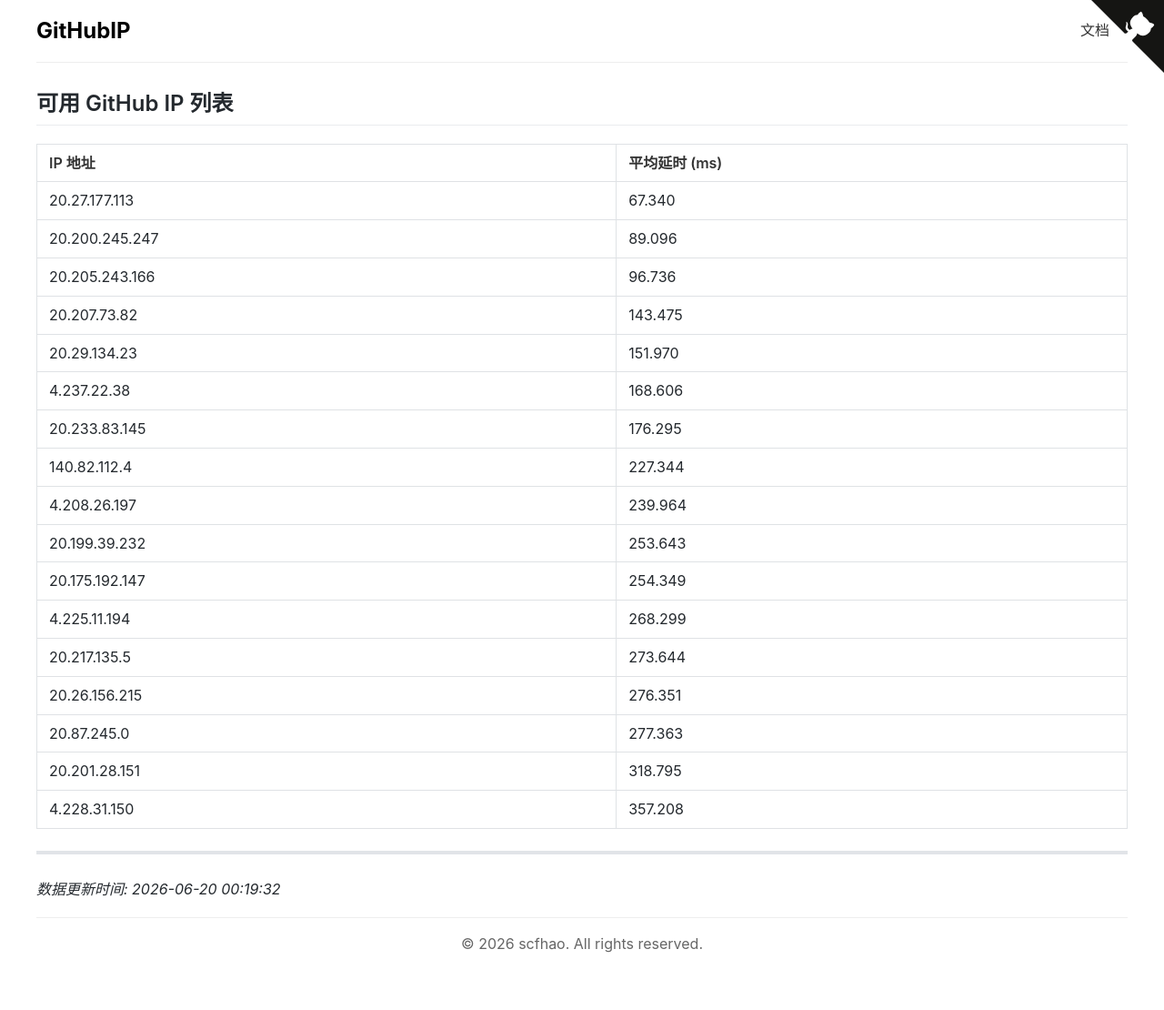
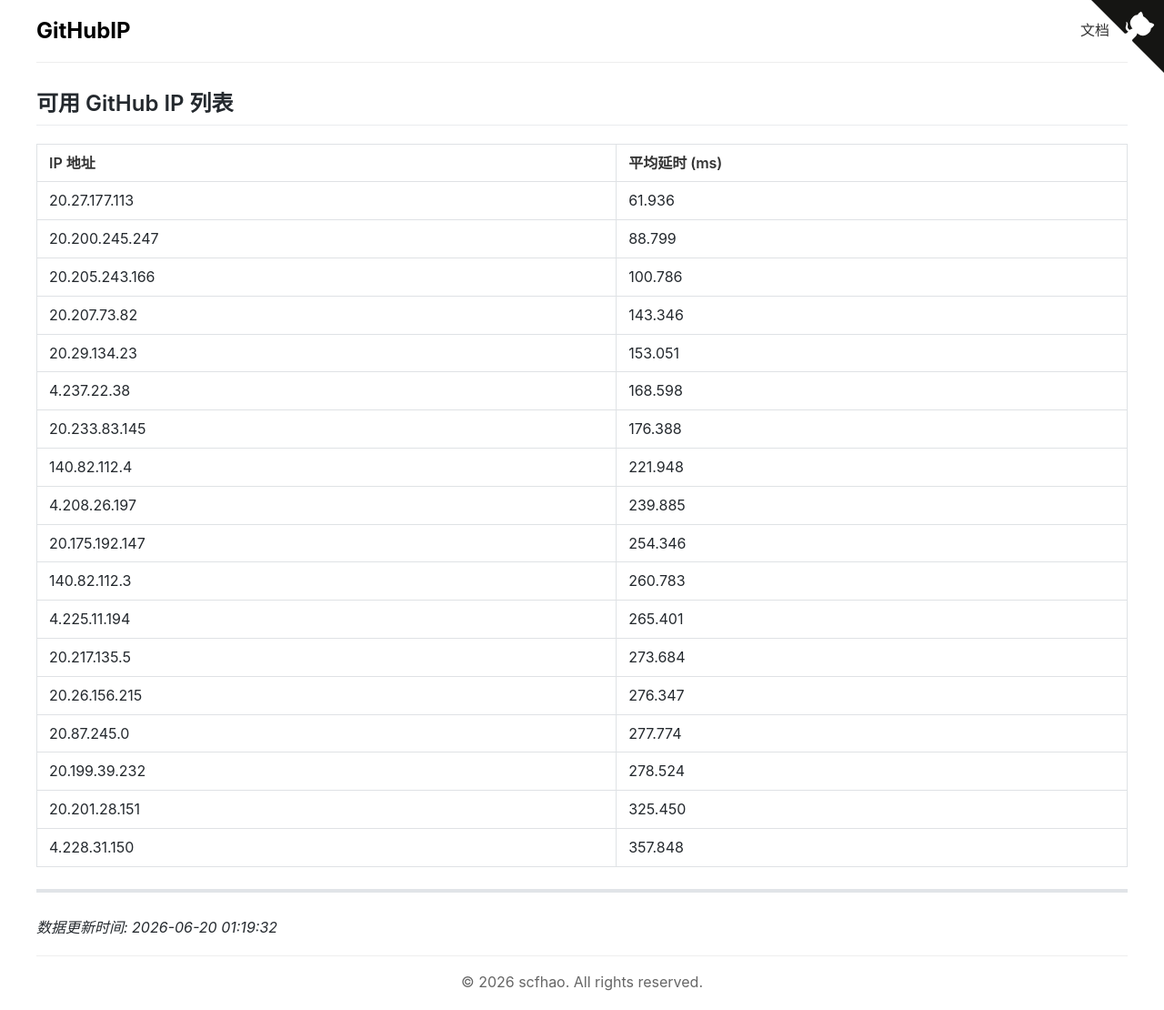
Before and after one commit to scfhao/GitHubIP, a Jekyll site: the page built from index.md, in a window 1280 px wide. Shown: the whole page at 91% size. Built offline with Jekyll 4.4.1, drawn with Linux system fonts in a browser that asks for light colours; before the commit the page ends 1068 px from its top, so only the background shows below that.

Commit message:
自动脚本执行 - 2026-06-20 01:19:32

```diff
--- a/index.md
+++ b/index.md
@@ -1,31 +1,32 @@
 ---
 layout: home
 title: GitHub IP 列表
-date: 2026-06-20 00:19:32
+date: 2026-06-20 01:19:32
 ---
 
 ## 可用 GitHub IP 列表
 
 | IP 地址 | 平均延时 (ms) |
 |---------|--------------|
-| 20.27.177.113 | 67.340 |
-| 20.200.245.247 | 89.096 |
-| 20.205.243.166 | 96.736 |
-| 20.207.73.82 | 143.475 |
-| 20.29.134.23 | 151.970 |
-| 4.237.22.38 | 168.606 |
-| 20.233.83.145 | 176.295 |
-| 140.82.112.4 | 227.344 |
-| 4.208.26.197 | 239.964 |
-| 20.199.39.232 | 253.643 |
-| 20.175.192.147 | 254.349 |
-| 4.225.11.194 | 268.299 |
-| 20.217.135.5 | 273.644 |
-| 20.26.156.215 | 276.351 |
-| 20.87.245.0 | 277.363 |
-| 20.201.28.151 | 318.795 |
-| 4.228.31.150 | 357.208 |
+| 20.27.177.113 | 61.936 |
+| 20.200.245.247 | 88.799 |
+| 20.205.243.166 | 100.786 |
+| 20.207.73.82 | 143.346 |
+| 20.29.134.23 | 153.051 |
+| 4.237.22.38 | 168.598 |
+| 20.233.83.145 | 176.388 |
+| 140.82.112.4 | 221.948 |
+| 4.208.26.197 | 239.885 |
+| 20.175.192.147 | 254.346 |
+| 140.82.112.3 | 260.783 |
+| 4.225.11.194 | 265.401 |
+| 20.217.135.5 | 273.684 |
+| 20.26.156.215 | 276.347 |
+| 20.87.245.0 | 277.774 |
+| 20.199.39.232 | 278.524 |
+| 20.201.28.151 | 325.450 |
+| 4.228.31.150 | 357.848 |
 
 ---
 
-*数据更新时间: 2026-06-20 00:19:32*
+*数据更新时间: 2026-06-20 01:19:32*
```
